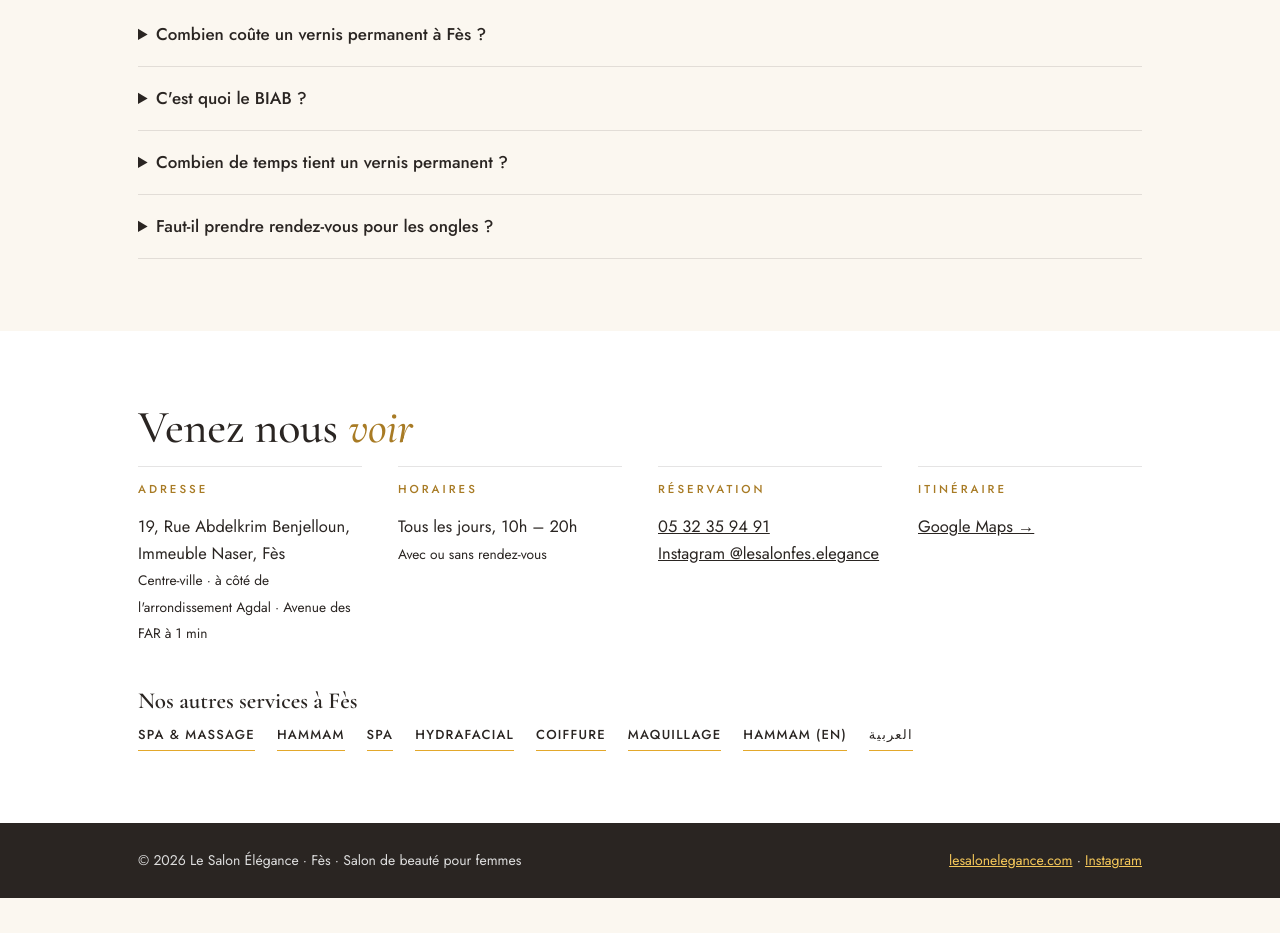
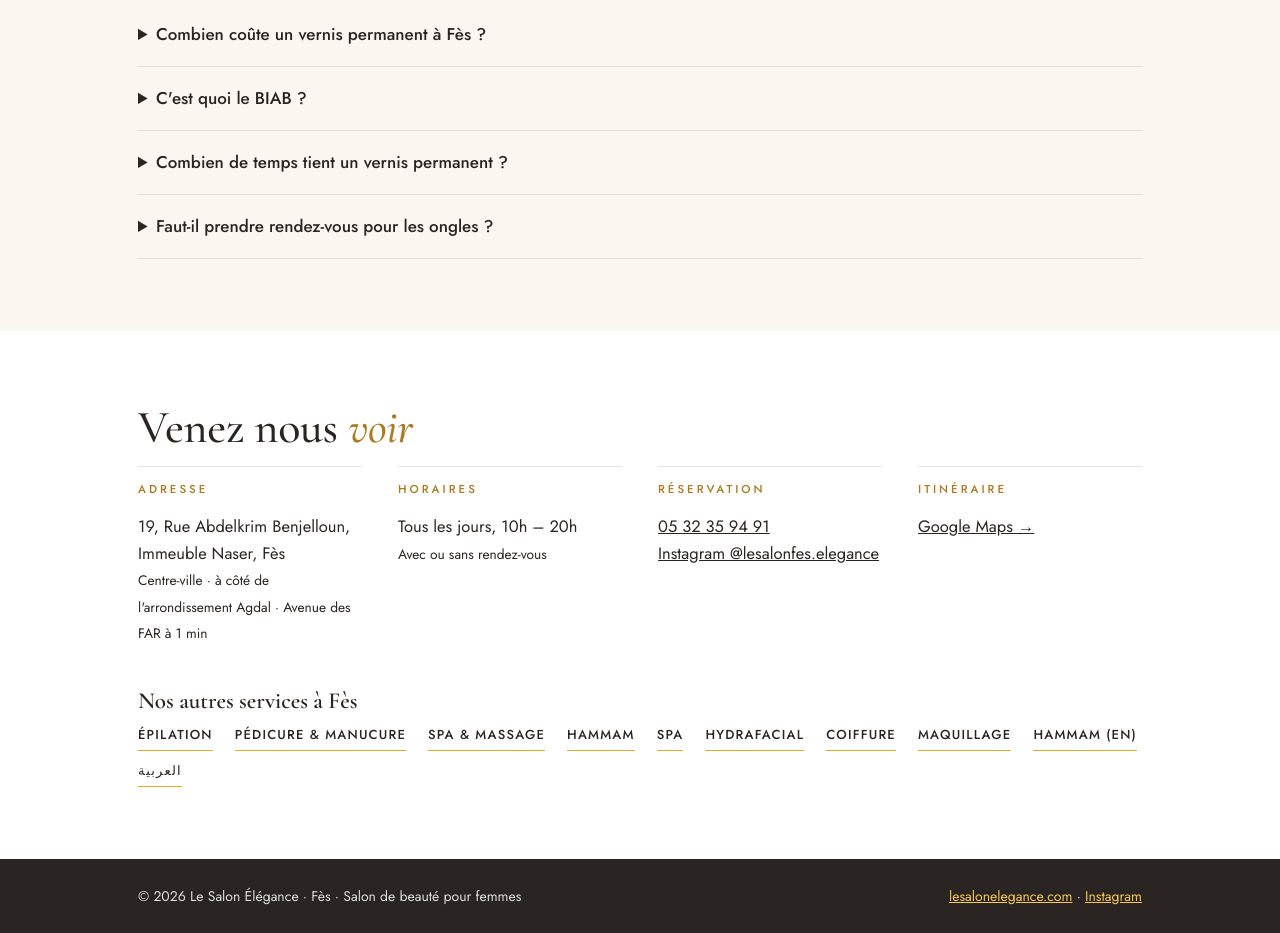
Before and after one commit to lesalonelegance/site, a plain HTML site: page onglerie-fes/index.html in a window 1280 px wide. Shown: the part 3126-4059 px from the top of the page. Before the commit the page ends 4024 px from the top, so only its background shows below. Drawn offline with nearby package versions, Linux system fonts and the light colour scheme.

Commit message:
Add files via upload

```diff
--- a/onglerie-fes/index.html
+++ b/onglerie-fes/index.html
@@ -166,7 +166,7 @@ footer{background:#2A2522}
     <div><h3>Itinéraire</h3><p><a href="https://share.google/95vQ137T0D1SVb2Rx" target="_blank" rel="noopener">Google Maps →</a></p></div>
   </div>
   <h3 style="margin-top:26px">Nos autres services à Fès</h3>
-  <div class="related"><a href="../spa-fes/">Spa &amp; massage</a><a href="../hammam-fes/">Hammam</a><a href="../spa-fes/">Spa</a><a href="../hydrafacial-fes/">HydraFacial</a><a href="../coiffure-femme-fes/">Coiffure</a><a href="../maquillage-fes/">Maquillage</a><a href="../en/hammam-fez/">Hammam (EN)</a><a href="../ar/">العربية</a></div>
+  <div class="related"><a href="../epilation-fes/">Épilation</a><a href="../pedicure-manucure-fes/">Pédicure &amp; manucure</a><a href="../spa-fes/">Spa &amp; massage</a><a href="../hammam-fes/">Hammam</a><a href="../spa-fes/">Spa</a><a href="../hydrafacial-fes/">HydraFacial</a><a href="../coiffure-femme-fes/">Coiffure</a><a href="../maquillage-fes/">Maquillage</a><a href="../en/hammam-fez/">Hammam (EN)</a><a href="../ar/">العربية</a></div>
 </div></section>
 </main>
 <footer><div class="wrap"><span>© 2026 Le Salon Élégance · Fès · Salon de beauté pour femmes</span><span><a href="../">lesalonelegance.com</a> · <a href="https://www.instagram.com/lesalonfes.elegance/" target="_blank" rel="noopener">Instagram</a></span></div></footer>
```
